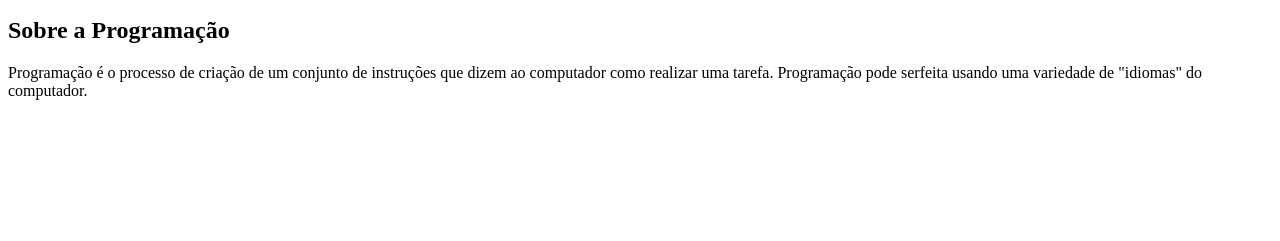
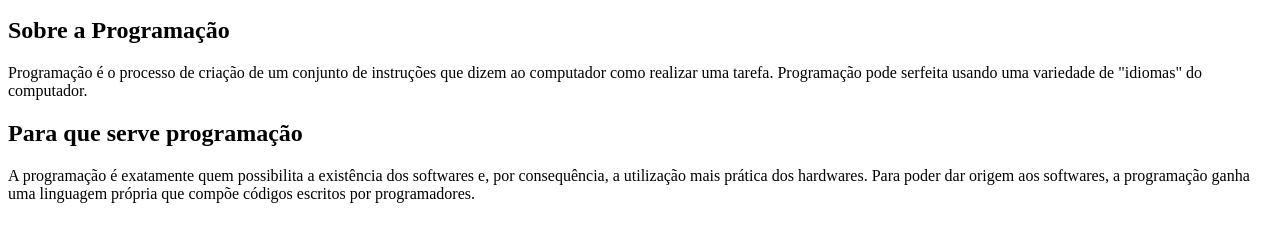
Before and after one commit to Mahhorning2008/Pasta-1-2024, a plain HTML site: page index.html in a window 1280 px wide. Shown: the part 61-302 px from the top of the page. Drawn offline with Linux system fonts and the light colour scheme.

Commit message:
Add files via upload

```diff
--- a/index.html
+++ b/index.html
@@ -21,7 +21,13 @@
     <p class="Programação-texto-um">Programação é o processo de criação de um conjunto de instruções que dizem ao
         computador como realizar uma tarefa. Programação pode serfeita usando uma
         variedade de "idiomas" do computador.</p>
+        <h2  class="Programação-titulo">Para que serve programação</h2>
+        <p class="Programação-texto-um">A programação é exatamente quem possibilita a existência dos softwares e, por
+            consequência, a utilização mais prática dos hardwares. Para poder dar origem
+            aos softwares, a programação ganha uma linguagem própria que compõe
+            códigos escritos por programadores.</p>
 </div>
+<img class=""
 </section>
 
 
```
Also changed, not shown: principais-tendencias-em-desenvolvimento.webp (added).
